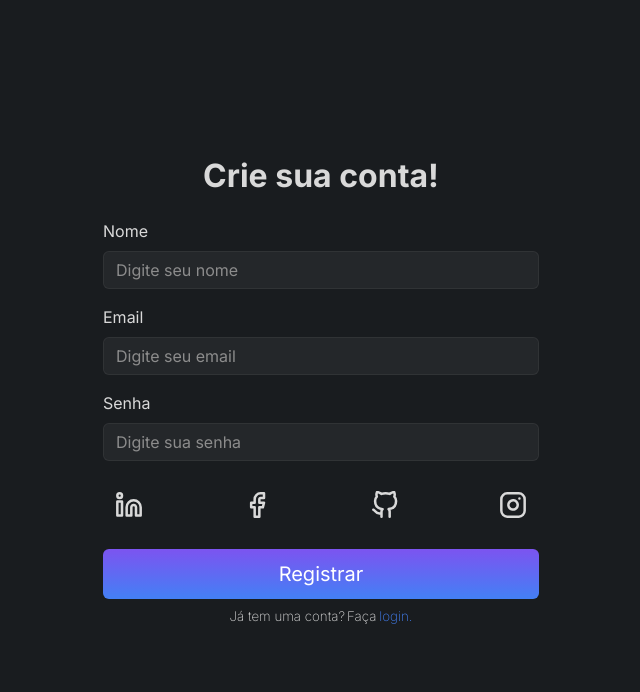
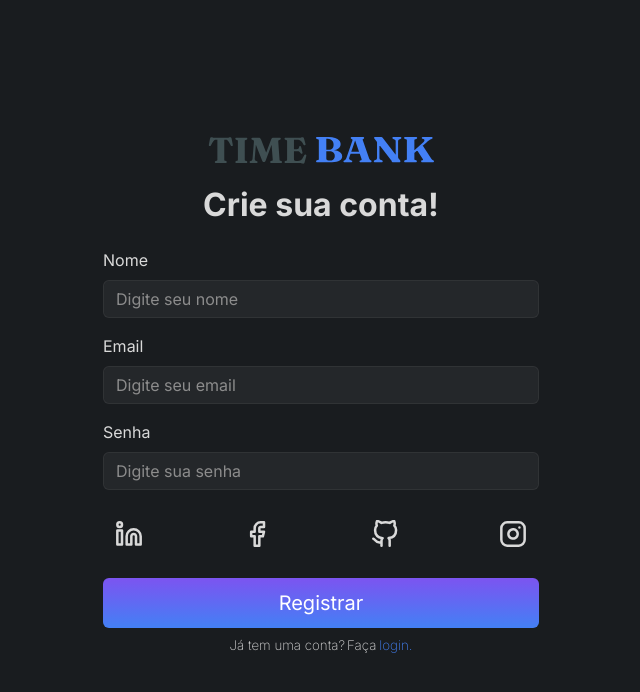
Before and after one commit to gabrielOliv1/frontend_timebank, a React (Vite) app: page /signup in a window 1280 px wide. Shown: the top 692 px of the page, without its empty margins (319-959 px from the left). Built offline with nearby package versions, Linux system fonts and the light colour scheme.

Commit message:
feat: adding timebank logo

```diff
--- a/src/pages/Signup.tsx
+++ b/src/pages/Signup.tsx
@@ -7,6 +7,7 @@ import linkedinIcon from '../assets/Linkedin.svg';
 import facebookIcon from '../assets/Facebook.svg';
 import githubIcon from '../assets/Github.svg';
 import instagramIcon from '../assets/Instagram.svg';
+import timebank from '../assets/Timebank.svg';
 
 export default function SignupPage() {
     const [name, setName] = useState('')
@@ -27,7 +28,10 @@ export default function SignupPage() {
     return (
         <Container fluid className="body">
             <Container className="form-container">
-                <h2 className="headline">Crie sua conta!</h2>
+                <Container className="upper-container">
+                    <img style={{ width: "100%", height: "44px"}}src={timebank} alt="Timebank logo" />
+                    <h2 className="headline">Crie sua conta!</h2>
+                </Container>
                 <Form>
                     <Form.Group className="mb-3">
                         <Form.Label className="text">Nome</Form.Label>
--- a/src/styles/Signup.css
+++ b/src/styles/Signup.css
@@ -16,6 +16,13 @@
     padding: 2rem;
     width: 100%;
     max-width: 500px;
+}
+
+.upper-container {
+    display: flex;
+    justify-content: center;
+    flex-direction: column;
+    gap: 14px;
 }
 
 .headline {
```
Also changed, not shown: src/assets/Timebank.svg (added).
